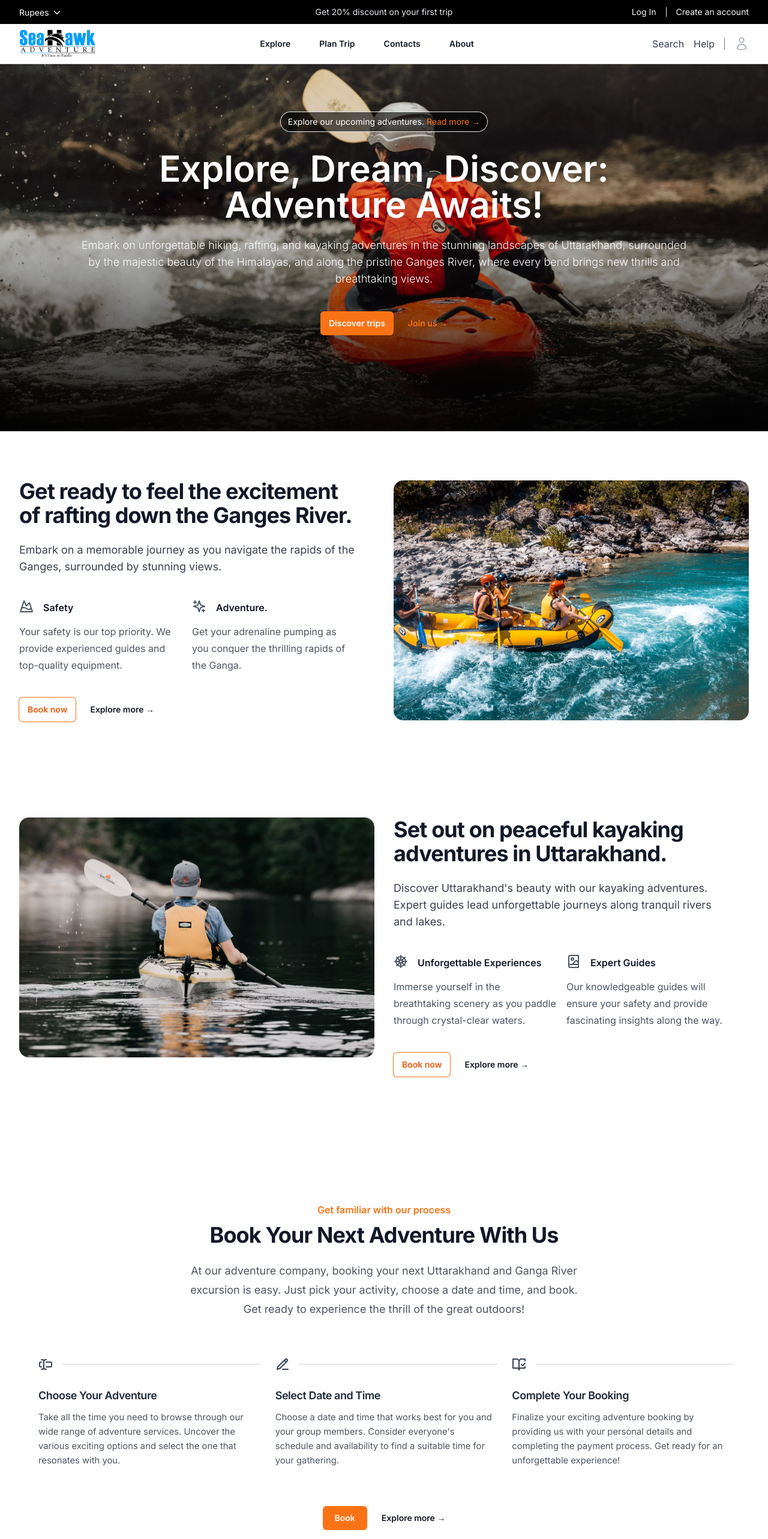
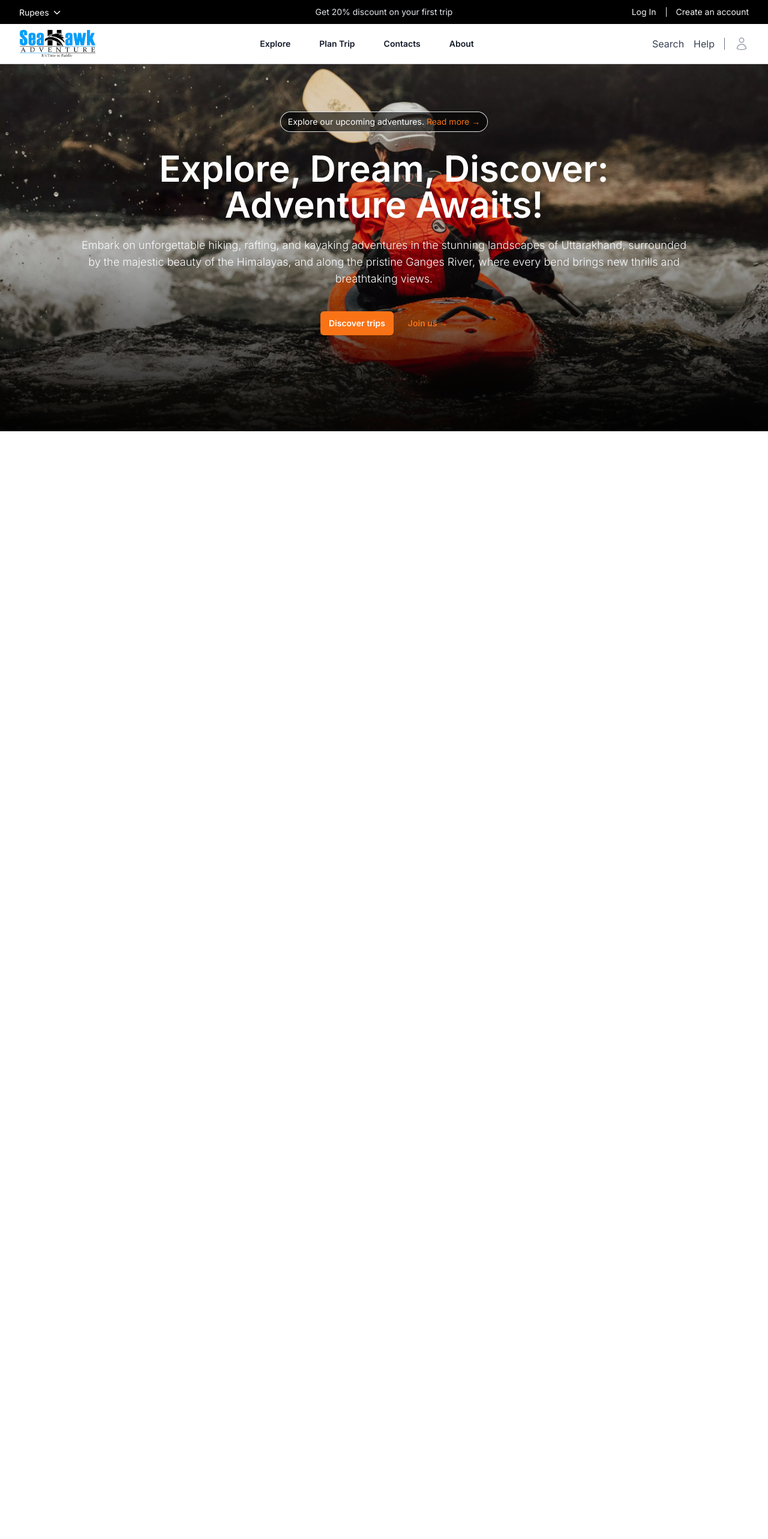
Before and after one commit to in-deepaknegi/seahawkadventures, a Next.js app: page / in a window 1280 px wide. Shown: the top 2566 px of the page at 60% size. Built offline with nearby package versions, Linux system fonts and the light colour scheme.

Commit message:
AOS init

```diff
--- a/app/globals.css
+++ b/app/globals.css
@@ -3,6 +3,10 @@
 @tailwind utilities;
 
 @layer base {
+  html,
+  body {
+    overflow-x: hidden;
+  }
   ::-webkit-scrollbar {
     width: 8px; /* width of the scrollbar */
     height: 12px; /* height of the scrollbar */
--- a/components/home/Feature.jsx
+++ b/components/home/Feature.jsx
@@ -1,6 +1,6 @@
 import React from 'react';
 import Image from 'next/image';
-import Rafting1 from '@/public/rafting1.WEBP';
+import Rafting2 from '@/public/rafting2.WEBP';
 import Kayak1 from '@/public/kayak2.WEBP';
 
 const features = [
@@ -12,17 +12,17 @@ const features = [
     {
         name: 'Adventure.',
         description: "Get your adrenaline pumping as you conquer the thrilling rapids of the Ganga.",
-        svg: (<svg xmlns="http://www.w3.org/2000/svg" width="24" height="24" viewBox="0 0 24 24" fill="none" stroke="currentColor" strokeWidth="2" strokeLinecap="round" strokeLinejoin="round"><path d="m12 3-1.912 5.813a2 2 0 0 1-1.275 1.275L3 12l5.813 1.912a2 2 0 0 1 1.275 1.275L12 21l1.912-5.813a2 2 0 0 1 1.275-1.275L21 12l-5.813-1.912a2 2 0 0 1-1.275-1.275L12 3Z"/><path d="M5 3v4"/><path d="M19 17v4"/><path d="M3 5h4"/><path d="M17 19h4"/></svg>)
+        svg: (<svg xmlns="http://www.w3.org/2000/svg" width="24" height="24" viewBox="0 0 24 24" fill="none" stroke="currentColor" strokeWidth="2" strokeLinecap="round" strokeLinejoin="round"><path d="m12 3-1.912 5.813a2 2 0 0 1-1.275 1.275L3 12l5.813 1.912a2 2 0 0 1 1.275 1.275L12 21l1.912-5.813a2 2 0 0 1 1.275-1.275L21 12l-5.813-1.912a2 2 0 0 1-1.275-1.275L12 3Z" /><path d="M5 3v4" /><path d="M19 17v4" /><path d="M3 5h4" /><path d="M17 19h4" /></svg>)
     },
     {
         name: 'Unforgettable Experiences',
         description: 'Immerse yourself in the breathtaking scenery as you paddle through crystal-clear waters.',
-        svg: (<svg xmlns="http://www.w3.org/2000/svg" width="24" height="24" viewBox="0 0 24 24" fill="none" stroke="currentColor" strokeWidth="2" strokeLinecap="round" strokeLinejoin="round"><circle cx="12" cy="12" r="8"/><path d="M12 2v7.5"/><path d="m19 5-5.23 5.23"/><path d="M22 12h-7.5"/><path d="m19 19-5.23-5.23"/><path d="M12 14.5V22"/><path d="M10.23 13.77 5 19"/><path d="M9.5 12H2"/><path d="M10.23 10.23 5 5"/><circle cx="12" cy="12" r="2.5"/></svg>)
+        svg: (<svg xmlns="http://www.w3.org/2000/svg" width="24" height="24" viewBox="0 0 24 24" fill="none" stroke="currentColor" strokeWidth="2" strokeLinecap="round" strokeLinejoin="round"><circle cx="12" cy="12" r="8" /><path d="M12 2v7.5" /><path d="m19 5-5.23 5.23" /><path d="M22 12h-7.5" /><path d="m19 19-5.23-5.23" /><path d="M12 14.5V22" /><path d="M10.23 13.77 5 19" /><path d="M9.5 12H2" /><path d="M10.23 10.23 5 5" /><circle cx="12" cy="12" r="2.5" /></svg>)
     },
     {
         name: 'Expert Guides',
         description: 'Our knowledgeable guides will ensure your safety and provide fascinating insights along the way.',
-        svg: (<svg xmlns="http://www.w3.org/2000/svg" width="24" height="24" viewBox="0 0 24 24" fill="none" stroke="currentColor" strokeWidth="2" strokeLinecap="round" strokeLinejoin="round"><path d="M4 19.5v-15A2.5 2.5 0 0 1 6.5 2H20v20H6.5a2.5 2.5 0 0 1 0-5H20"/><circle cx="10" cy="8" r="2"/><path d="m20 13.7-2.1-2.1c-.8-.8-2-.8-2.8 0L9.7 17"/></svg>)
+        svg: (<svg xmlns="http://www.w3.org/2000/svg" width="24" height="24" viewBox="0 0 24 24" fill="none" stroke="currentColor" strokeWidth="2" strokeLinecap="round" strokeLinejoin="round"><path d="M4 19.5v-15A2.5 2.5 0 0 1 6.5 2H20v20H6.5a2.5 2.5 0 0 1 0-5H20" /><circle cx="10" cy="8" r="2" /><path d="m20 13.7-2.1-2.1c-.8-.8-2-.8-2.8 0L9.7 17" /></svg>)
     },
 ]
 
@@ -34,15 +34,17 @@ const Feature = () => {
                     <div className='mx-auto grid gap-x-8 gap-y-8 sm:gap-y-20 lg:mx-0 lg:max-w-none grid-cols-12'>
                         <div className='col-span-12 order-last lg:order-first lg:pr-8 lg:col-span-6'>
                             <div className=''>
-                                <h2 className='text-3xl font-bold tracking-tight text-gray-900 sm:text-4xl'>
+                                <h2 className='text-3xl font-bold tracking-tight text-gray-900 sm:text-4xl'
+                                    data-aos="fade-up" data-aos-duration="1000">
                                     Get ready to feel the excitement of rafting down the Ganges River.
                                 </h2>
-                                <p className='mt-6 text-base text-gray-700 md:text-lg'>
+                                <p className='mt-6 text-base text-gray-700 md:text-lg'
+                                    data-aos="fade-up" data-aos-duration="1000">
                                     Embark on a memorable journey as you navigate the rapids of the Ganges, surrounded by stunning views.
                                 </p>
                                 <div className='mt-10 grid gap-y-10 max-w-xl text-base leading-7 text-gray-600 md:gap-y-0 md:gap-x-4 md:grid-cols-2 lg:max-w-none'>
                                     {features.slice(0, 2).map((feature) => (
-                                        <div key={feature.name}>
+                                        <div key={feature.name} data-aos="fade-right" data-aos-duration="1000">
                                             <div className='flex gap-4'>
                                                 {feature.svg}
                                                 <h2 className='my-auto text-2x font-semibold text-gray-900'>{feature.name}</h2>
@@ -54,17 +56,20 @@ const Feature = () => {
                                     ))}
                                 </div>
                                 <div className="mt-10 flex gap-x-6">
-                                    <a href="#" className="rounded-md px-3.5 py-2.5 text-sm font-semibold text-orange-600 shadow-sm ring-1 ring-orange-500 hover:text-white hover:bg-orange-500">
+                                    <a href="#" className="rounded-md px-3.5 py-2.5 text-sm font-semibold text-orange-600 shadow-sm ring-1 ring-orange-500 hover:text-white hover:bg-orange-500"
+                                        data-aos="fade-up" data-aos-duration="1000">
                                         Book now
                                     </a>
-                                    <a href="#" className="text-sm font-semibold leading-6 text-gray-900 my-auto">
+                                    <a href="#" className="text-sm font-semibold leading-6 text-gray-900 my-auto"
+                                        data-aos="fade-up" data-aos-duration="1000" data-aos-delay="300">
                                         Explore more <span aria-hidden="true">→</span></a>
                                 </div>
                             </div>
                         </div>
-                        <div className='my-auto col-span-12 order-first lg:order-last lg:col-span-6'>
+                        <div className='my-auto col-span-12 order-first lg:order-last lg:col-span-6'
+                            data-aos="zoom-out" data-aos-duration="1000">
                             <Image
-                                src={Rafting1}
+                                src={Rafting2}
                                 alt='Product screenshot'
                                 quality={100}
                                 loading='eager'
@@ -78,7 +83,8 @@ const Feature = () => {
             <section className='overflow-hidden bg-white py-16 sm:py-20'>
                 <div className='mx-auto px-6 lg:px-8'>
                     <div className='mx-auto grid gap-x-8 gap-y-8 sm:gap-y-20 lg:mx-0 lg:max-w-none grid-cols-12'>
-                        <div className='col-span-12 lg:col-span-6'>
+                        <div className='col-span-12 lg:col-span-6'
+                            data-aos="zoom-out" data-aos-duration="1000">
                             <Image
                                 src={Kayak1}
                                 alt='Product screenshot'
@@ -89,15 +95,17 @@ const Feature = () => {
                         </div>
                         <div className='col-span-12 lg:pr-8 lg:col-span-6'>
                             <div className=''>
-                                <h2 className='text-3xl font-bold tracking-tight text-gray-900 sm:text-4xl'>
+                                <h2 className='text-3xl font-bold tracking-tight text-gray-900 sm:text-4xl'
+                                    data-aos="fade-up" data-aos-duration="1000">
                                     Set out on peaceful kayaking adventures in Uttarakhand.
                                 </h2>
-                                <p className='mt-6 text-base text-gray-700 md:text-lg'>
+                                <p className='mt-6 text-base text-gray-700 md:text-lg'
+                                    data-aos="fade-up" data-aos-duration="1000">
                                     Discover Uttarakhand&apos;s beauty with our kayaking adventures. Expert guides lead unforgettable journeys along tranquil rivers and lakes.
                                 </p>
                                 <div className='mt-10 grid gap-y-10 max-w-xl text-base leading-7 text-gray-600 md:gap-y-0 md:gap-x-4 md:grid-cols-2 lg:max-w-none'>
                                     {features.slice(2, 4).map((feature) => (
-                                        <div key={feature.name}>
+                                        <div key={feature.name} data-aos="fade-left" data-aos-duration="1000">
                                             <div className='flex gap-4'>
                                                 {feature.svg}
                                                 <h2 className='my-auto text-2x font-semibold text-gray-900'>{feature.name}</h2>
@@ -109,10 +117,12 @@ const Feature = () => {
                                     ))}
                                 </div>
                                 <div className="mt-10 flex gap-x-6">
-                                    <a href="#" className="rounded-md px-3.5 py-2.5 text-sm font-semibold text-orange-600 shadow-sm ring-1 ring-orange-500 hover:text-white hover:bg-orange-500">
+                                    <a href="#" className="rounded-md px-3.5 py-2.5 text-sm font-semibold text-orange-600 shadow-sm ring-1 ring-orange-500 hover:text-white hover:bg-orange-500"
+                                        data-aos="fade-up" data-aos-duration="1000">
                                         Book now
                                     </a>
-                                    <a href="#" className="text-sm font-semibold leading-6 text-gray-900 my-auto">
+                                    <a href="#" className="text-sm font-semibold leading-6 text-gray-900 my-auto"
+                                        data-aos="fade-up" data-aos-duration="1000" data-aos-delay="300">
                                         Explore more <span aria-hidden="true">→</span></a>
                                 </div>
                             </div>
--- a/components/home/Hero.jsx
+++ b/components/home/Hero.jsx
@@ -5,14 +5,14 @@ import Hero1 from '@/public/kayak1.WEBP';
 
 const Hero = () => {
     return (
-        <section className='relative isolate overflow-hidden -mt-20'>
-            <Image
-                src={Hero1}
-                alt='hero image 3'
-                quality={100}
-                loading='eager'
-                className='w-full h-full object-cover absolute inset-0 z-[-10]'
-            />
+        <section className='relative isolate overflow-hidden -mt-20'
+            style={{
+                backgroundImage: "url('/kayak1.WEBP')",
+                backgroundPosition: 'center',
+                backgroundSize: 'cover',
+                // backgroundAttachment: 'fixed',
+            }}>
+
 
             <div className='md:absolute w-full h-full z-[-9] bg-gradient-to-b from-white/10 via-black/10 to-black/90'></div>
             <div className='md:hidden block absolute w-full h-full z-[-9] bg-gradient-to-b from-black/10 via-black/30 to-black/80'></div>
@@ -27,17 +27,21 @@ const Hero = () => {
                         </a>
                     </div>
                 </div>
-                <h1 className='mt-5 font-semibold text-white text-5xl md:mt-0 lg:text-6xl'>
+                <h1 className='mt-5 font-semibold text-white text-5xl md:mt-0 lg:text-6xl'
+                    data-aos="fade-up" data-aos-duration="1000">
                     Explore, Dream, Discover: Adventure Awaits!
                 </h1>
-                <p className='mt-12 text-base text-gray-50 md:mt-6 md:font-light md:text-lg'>
+                <p className='mt-12 text-base text-gray-50 md:mt-6 md:font-light md:text-lg'
+                    data-aos="fade-up" data-aos-duration="1000">
                     Embark on unforgettable hiking, rafting, and kayaking adventures in the stunning landscapes of Uttarakhand, surrounded by the majestic beauty of the Himalayas, and along the pristine Ganges River, where every bend brings new thrills and breathtaking views.
                 </p>
                 <div className='mt-10 flex items-center justify-center gap-x-6'>
-                    <a href='#' className='rounded-md bg-orange-500 px-3.5 py-2.5 text-sm font-semibold text-white shadow-sm hover:bg-orange-600'>
+                    <a href='#' className='rounded-md bg-orange-500 px-3.5 py-2.5 text-sm font-semibold text-white shadow-sm hover:bg-orange-600'
+                        data-aos="fade-up" data-aos-duration="1000" data-aos-delay="200">
                         Discover trips
                     </a>
-                    <a href='#' className='text-sm font-semibold leading-6 text-orange-500 my-auto'>
+                    <a href='#' className='text-sm font-semibold leading-6 text-orange-500 my-auto'
+                        data-aos="fade-up" data-aos-duration="1000" data-aos-delay="300">
                         Join us <span aria-hidden='true'>→</span>
                     </a>
                 </div>
--- a/components/home/Hiw.jsx
+++ b/components/home/Hiw.jsx
@@ -25,20 +25,23 @@ const Hiw = () => {
     return (
         <section className='bg-white px-6 py-24 lg:py-32 lg:px-8'>
             <div className='mx-auto max-w-2xl md:text-center'>
-                <p className='text-base font-semibold leading-7 text-orange-500'>
+                <p className='text-base font-semibold leading-7 text-orange-500'
+                    data-aos="fade-up" data-aos-duration="1000">
                     Get familiar with our process
                 </p>
-                <h2 className='mt-2 text-3xl font-bold tracking-tight text-gray-900 sm:text-4xl'>
+                <h2 className='mt-2 text-3xl font-bold tracking-tight text-gray-900 sm:text-4xl'
+                    data-aos="fade-up" data-aos-duration="1000">
                     Book Your Next Adventure With Us
                 </h2>
-                <p className='mt-6 text-lg leading-8 text-gray-600'>
+                <p className='mt-6 text-lg leading-8 text-gray-600'
+                    data-aos="fade-up" data-aos-duration="1000">
                     At our adventure company, booking your next Uttarakhand and Ganga River excursion is easy. Just pick your activity, choose a date and time, and book. Get ready to experience the thrill of the great outdoors!
                 </p>
             </div>
 
             <div className='mx-auto mt-16 hidden max-w-6xl lg:grid grid-cols-1 gap-8 lg:grid-cols-3'>
                 {Steps.map((step) => (
-                    <div key={step.id} className='flex flex-row md:flex-col'>
+                    <div key={step.id} className='flex flex-row md:flex-col' data-aos="fade-left" data-aos-duration="1000">
                         <div className='flex items-center leading-7 text-sm font-bold text-gray-700'>
                             {step.svg}
 
@@ -60,7 +63,7 @@ const Hiw = () => {
             <div className='mx-auto block mt-16 text-white max-w-2xl lg:hidden lg:px-8 lg:mt-0'>
                 <div className='mx-auto flex flex-col gap-y-4 md:gap-y-8'>
                     {Steps.map((step) => (
-                        <div key={step.id} className='flex gap-2 md:gap-6'>
+                        <div key={step.id} className='flex gap-2 md:gap-6' data-aos="fade-left" data-aos-duration="1000">
                             <div className='items-center text-gray-700'>
                                 {step.svg}
                                 <div className='mt-0 h-[calc(100%-1rem)] w-[1px] bg-gray-300 md:mt-2 lg:static mx-auto'></div>
@@ -79,10 +82,12 @@ const Hiw = () => {
             </div>
 
             <div className="mt-16 flex items-center justify-center gap-x-6">
-                <a href="#" className="rounded-md px-5 py-2.5 text-sm font-semibold text-white bg-orange-500 shadow-sm">
+                <a href="#" className="rounded-md px-5 py-2.5 text-sm font-semibold text-white bg-orange-500 shadow-sm"
+                data-aos="fade-up" data-aos-duration="1000">
                     Book
                 </a>
-                <a href="#" className="text-sm font-semibold leading-6 text-gray-900 my-auto">
+                <a href="#" className="text-sm font-semibold leading-6 text-gray-900 my-auto"
+                data-aos="fade-up" data-aos-duration="1000" data-aos-delay="300">
                     Explore more <span aria-hidden="true">→</span></a>
             </div>
         </section>
--- a/package.json
+++ b/package.json
@@ -9,12 +9,14 @@
     "lint": "next lint"
   },
   "dependencies": {
+    "aos": "^3.0.0-beta.6",
     "next": "^14.0.4",
     "react": "^18.2.0",
     "react-dom": "^18.2.0",
     "swiper": "^11.0.5"
   },
   "devDependencies": {
+    "@types/aos": "^3.0.7",
     "@types/node": "^20",
     "@types/react": "^18.2.46",
     "@types/react-dom": "^18.2.18",
```
Also changed, not shown: app/page.tsx (+11 -0 lines), components/Newsletter.jsx (+5 -3 lines), components/home/Blog.jsx (+6 -3 lines), 1 other file (tests, documents, lock files or other folders). Lines whose indentation alone changed are shown as unchanged.
